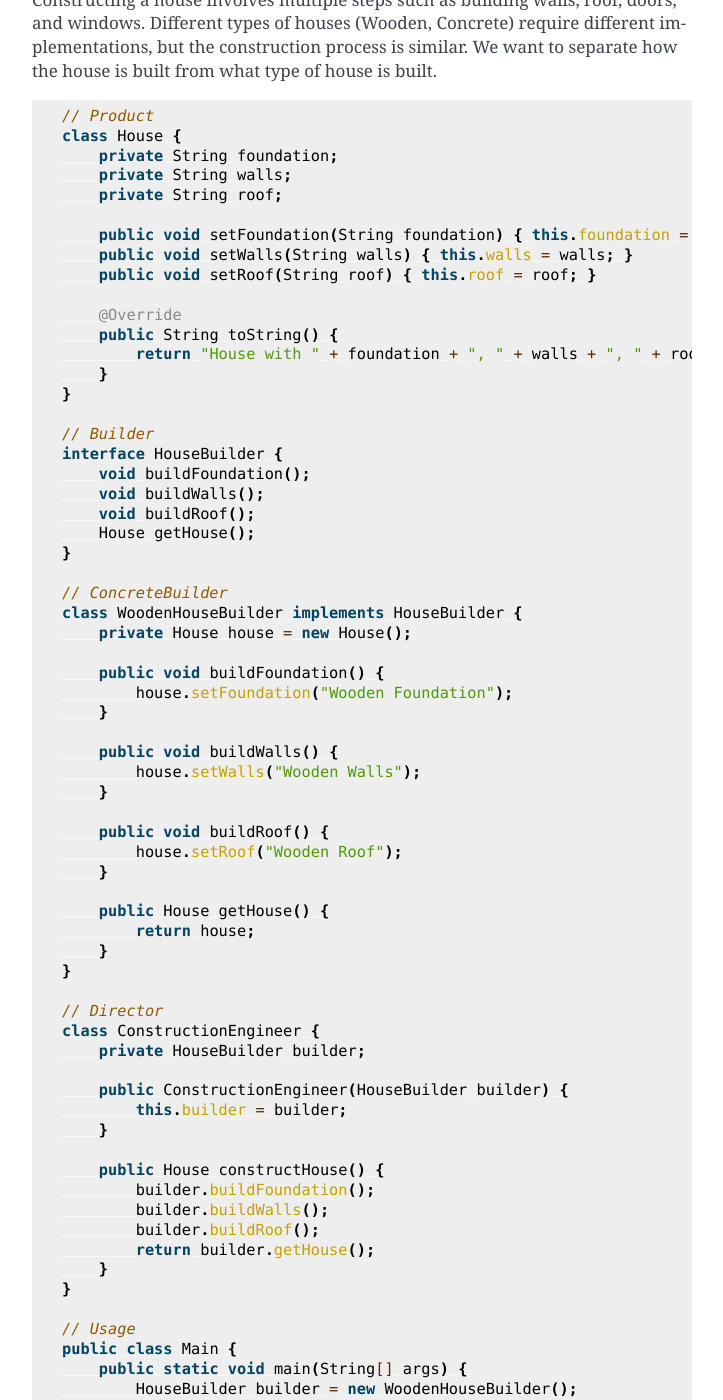
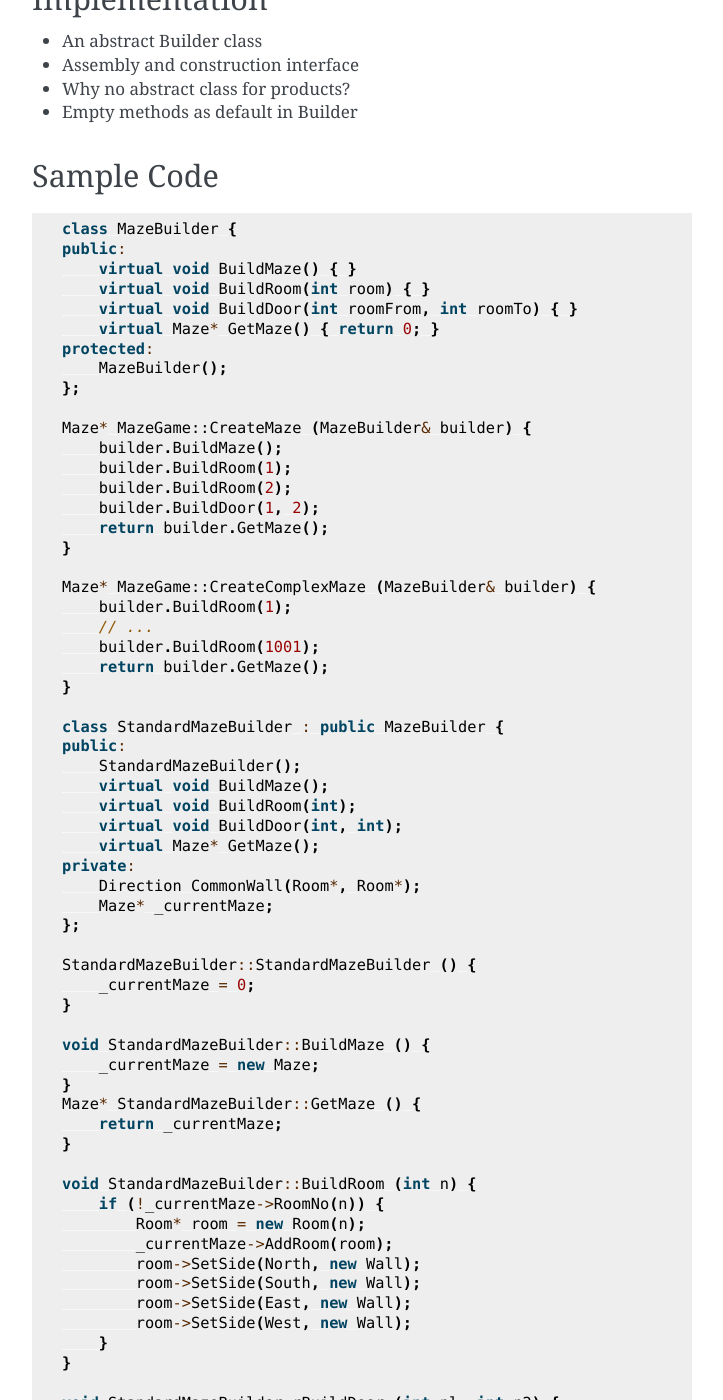
Before and after one commit to james5635/GeekForGeek-Design-Pattern, a Sphinx documentation site: the page built from docs/source/creational/builder.rst, in a window 1280 px wide and 1400 px high, scrolled down 1152 px. Shown: the whole window, without its empty margins (388-1111 px from the left). Built offline with Sphinx 7.4.7, drawn with Linux system fonts in a browser that asks for light colours; some of the changed text lies outside the part shown.

```diff
--- a/docs/source/builder.rst
+++ b/docs/source/creational/builder.rst
@@ -8,6 +8,9 @@
 
 UML Class Diagram
 -----------------
+
+.. image:: ../_static/builder.drawio.png
+    :align: center
 
 Participant
 -----------
@@ -21,6 +24,7 @@
 -----
 
 Use the Builder pattern when:
+
 - the algorithm for creating a complex object should be independent of the parts that make up the object and how they're assembled.
 - the construction process must allow different representations for the object that's constructed.
 
@@ -38,6 +42,124 @@
 - Assembly and construction interface
 - Why no abstract class for products?
 - Empty methods as default in Builder
+
+Sample Code
+-----------
+
+.. code-block:: cpp
+
+    class MazeBuilder {
+    public:
+        virtual void BuildMaze() { }
+        virtual void BuildRoom(int room) { }
+        virtual void BuildDoor(int roomFrom, int roomTo) { }
+        virtual Maze* GetMaze() { return 0; }
+    protected:
+        MazeBuilder();
+    };
+
+    Maze* MazeGame::CreateMaze (MazeBuilder& builder) {
+        builder.BuildMaze();
+        builder.BuildRoom(1);
+        builder.BuildRoom(2);
+        builder.BuildDoor(1, 2);
+        return builder.GetMaze();
+    }
+
+    Maze* MazeGame::CreateComplexMaze (MazeBuilder& builder) {
+        builder.BuildRoom(1);
+        // ...
+        builder.BuildRoom(1001);
+        return builder.GetMaze();
+    }
+
+    class StandardMazeBuilder : public MazeBuilder {
+    public:
+        StandardMazeBuilder();
+        virtual void BuildMaze();
+        virtual void BuildRoom(int);
+        virtual void BuildDoor(int, int);
+        virtual Maze* GetMaze();
+    private:
+        Direction CommonWall(Room*, Room*);
+        Maze* _currentMaze;
+    };
+
+    StandardMazeBuilder::StandardMazeBuilder () {
+        _currentMaze = 0;
+    }
+
+    void StandardMazeBuilder::BuildMaze () {
+        _currentMaze = new Maze;
+    }
+    Maze* StandardMazeBuilder::GetMaze () {
+        return _currentMaze;
+    }
+
+    void StandardMazeBuilder::BuildRoom (int n) {
+        if (!_currentMaze->RoomNo(n)) {
+            Room* room = new Room(n);
+            _currentMaze->AddRoom(room);
+            room->SetSide(North, new Wall);
+            room->SetSide(South, new Wall);
+            room->SetSide(East, new Wall);
+            room->SetSide(West, new Wall);
+        }
+    }
+
+    void StandardMazeBuilder:rBuildDoor (int nl, int n2) {
+        Room* rl = _currentMaze->RoomNo(nl);
+        Room* r2 = _currentMaze->RoomNo(n2);
+        Door* d = new Door(rl, r2);
+        rl->SetSide(CommonWall(rl,r2), d);
+        r2->SetSide(CommonWall(r2,rl), d);
+    }
+
+    Maze* maze;
+    MazeGame game;
+    StandardMazeBuilder builder;
+    game.CreateMaze(builder);
+    maze = builder.GetMaze();
+
+    class CountingMazeBuilder : public MazeBuilder {
+    public:
+        CountingMazeBuilder();
+        virtual void BuildMaze();
+        virtual void BuildRoom(int);
+        virtual void BuildDoor(int, int);
+        virtual void AddWall(int, Direction);
+        void GetCounts(int&, int&) const;
+    private:
+        int _doors;
+        int _rooms;
+    };
+
+    CountingMazeBuilder::CountingMazeBuilder () {
+        _rooms = _doors = 0;
+    }
+    void CountingMazeBuilder::BuildRoom (int) {
+        _rooms++;
+    }
+    void CountingMazeBuilder::BuildDoor (int, int) {
+        _doors++;
+    }
+    void CountingMazeBuilder::GetCounts (
+        int& rooms, int& doors
+    ) const {
+        rooms = _rooms;
+        doors = _doors;
+    }
+
+    int rooms, doors;
+    MazeGame game;
+    CountingMazeBuilder builder;
+
+    game.CreateMaze(builder);
+    builder.GetCounts(rooms, doors);
+
+    cout << "The maze has "
+         << rooms << " rooms and "
+         << doors << " doors" << endl;
 
 Example
 -------
@@ -210,7 +332,10 @@
     }
 
 3. Email Builder [Fluent Builder Pattern]
-~~~~~~~~~~~~~~~~
+~~~~~~~~~~~~~~~~~~~~~~~~~~~~~~~~~~~~~~~~~
+
+.. image:: ../_static/fluent_builder.drawio.png
+    :align: center
 
 A SaaS platform sends different kinds of emails (welcome, invoice, marketing). Every email needs From, To, and Subject, but CC, BCC, body type, and attachments are optional. The Builder pattern makes creating these emails clean, safe, and readable.
 
--- a/docs/source/index.rst
+++ b/docs/source/index.rst
@@ -6,10 +6,7 @@
 Design Pattern documentation
 ============================
 
-
 .. toctree::
    :maxdepth: 2
-   :caption: Contents:
 
-   abstract-factory
-   builder
+   creational/index
```
Also changed, not shown: docs/source/creational/abstract-factory.rst (renamed from docs/source/abstract-factory.rst, +64 -1 lines), docs/source/creational/index.rst (added, +70 -0 lines), docs/source/_static/builder.drawio.png (added), docs/source/_static/fluent_builder.drawio.png (added), 2 other files.
